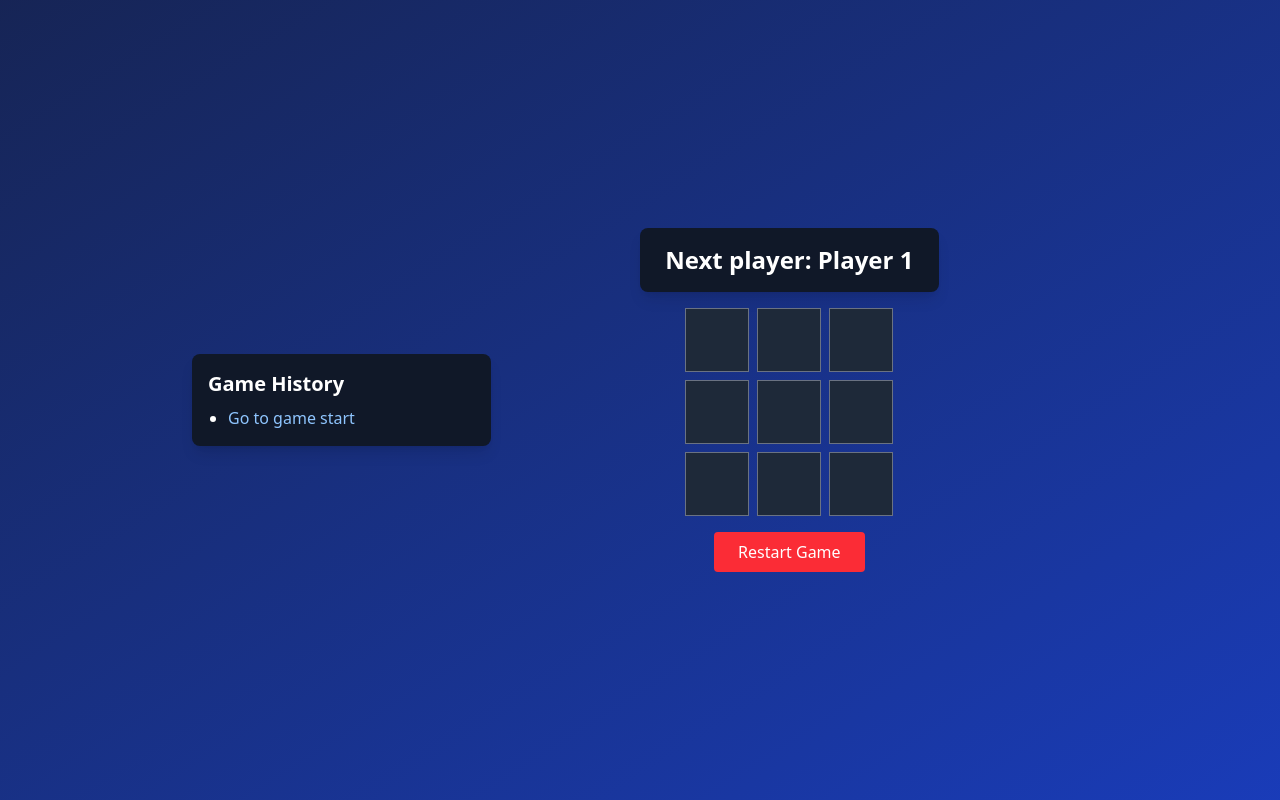
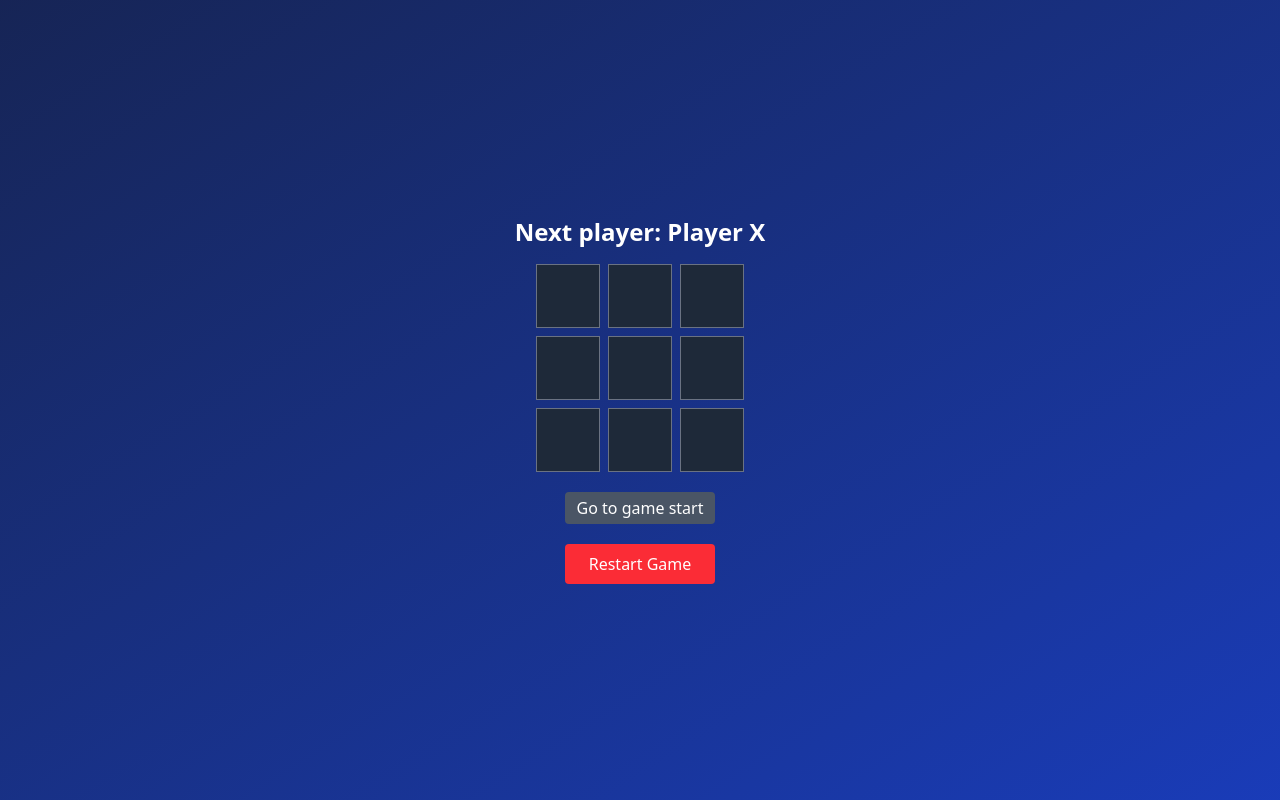
Before and after one commit to vinayak746/Tic-Tac-Toe, a React (Vite) app in the folder Tic-Tac-Toe/: page /game in a window 1280 px wide. Built offline with nearby package versions, Linux system fonts and the light colour scheme.

Commit message:
Add AI mode and player symbol selection to game setup

```diff
--- a/Tic-Tac-Toe/src/components/Game.jsx
+++ b/Tic-Tac-Toe/src/components/Game.jsx
@@ -1,4 +1,4 @@
-import { useState } from "react";
+import { useState, useEffect } from "react";
 import { useLocation } from "react-router-dom";
 
 function Square({ value, onSquareClick }) {
@@ -12,20 +12,11 @@ function Square({ value, onSquareClick }) {
   );
 }
 
-function Board({ xIsNext, squares, onPlay, players }) {
-  function handleClick(i) {
-    if (calculateWinner(squares) || squares[i]) {
-      return;
-    }
-    const nextSquares = squares.slice();
-    nextSquares[i] = xIsNext ? players.player1Symbol : players.player2Symbol;
-    onPlay(nextSquares);
-  }
-
+function Board({ squares, onPlay }) {
   return (
     <div className="grid grid-cols-3 gap-2">
       {squares.map((square, i) => (
-        <Square key={i} value={square} onSquareClick={() => handleClick(i)} />
+        <Square key={i} value={square} onSquareClick={() => onPlay(i)} />
       ))}
     </div>
   );
@@ -33,27 +24,54 @@ function Board({ xIsNext, squares, onPlay, players }) {
 
 export default function Game() {
   const location = useLocation();
-  const params = new URLSearchParams(location.search);
-  const player1 = params.get("player1") || "Player 1";
-  const player2 = params.get("player2") || "Player 2";
+  const queryParams = new URLSearchParams(location.search);
+  const player1 = queryParams.get("player1") || "Player X";
+  const player2 = queryParams.get("player2") || "Player O";
+  const mode = queryParams.get("mode") || "player"; // "player" or "ai"
 
   const [history, setHistory] = useState([Array(9).fill(null)]);
-  const [currentMove, setCurrentMove] = useState(0);
-  const xIsNext = currentMove % 2 === 0;
-  const currentSquares = history[currentMove];
+  const [stepNumber, setStepNumber] = useState(0);
+  const [xIsNext, setXIsNext] = useState(true);
 
-  function handlePlay(nextSquares) {
-    setHistory([...history.slice(0, currentMove + 1), nextSquares]);
-    setCurrentMove((prev) => prev + 1);
+  const currentSquares = history[stepNumber];
+
+  useEffect(() => {
+    if (mode === "ai" && !xIsNext && !calculateWinner(currentSquares)) {
+      const bestMove = findBestMove(currentSquares, "O");
+      if (bestMove !== -1) {
+        setTimeout(() => handleAIMove(bestMove), 500);
+      }
+    }
+  }, [xIsNext, history]);
+
+  function handlePlay(i) {
+    if (currentSquares[i] || calculateWinner(currentSquares)) return;
+
+    const newSquares = currentSquares.slice();
+    newSquares[i] = xIsNext ? "X" : "O";
+
+    const newHistory = [...history.slice(0, stepNumber + 1), newSquares];
+
+    setHistory(newHistory);
+    setStepNumber(newHistory.length - 1);
+    setXIsNext(!xIsNext);
   }
 
-  function jumpTo(nextMove) {
-    setCurrentMove(nextMove);
+  function handleAIMove(i) {
+    if (!currentSquares[i] && !calculateWinner(currentSquares)) {
+      handlePlay(i);
+    }
+  }
+
+  function jumpTo(step) {
+    setStepNumber(step);
+    setXIsNext(step % 2 === 0);
   }
 
   function resetGame() {
     setHistory([Array(9).fill(null)]);
-    setCurrentMove(0);
+    setStepNumber(0);
+    setXIsNext(true);
   }
 
   const winner = calculateWinner(currentSquares);
@@ -61,39 +79,29 @@ export default function Game() {
 
   return (
     <div className="min-h-screen flex flex-col items-center justify-center bg-gradient-to-br from-blue-950 to-blue-800 text-white p-8">
-      <div className="flex flex-col md:flex-row items-center w-full max-w-4xl">
-        <div className="md:w-1/3 w-full bg-gray-900 p-4 rounded-lg shadow-lg mb-4 md:mb-0">
-          <h3 className="text-xl font-semibold mb-2">Game History</h3>
-          <ul className="list-disc pl-5 space-y-2">
-            {history.map((_, move) => (
-              <li key={move}>
-                <button
-                  className="text-blue-300 hover:underline"
-                  onClick={() => jumpTo(move)}
-                >
-                  {move > 0 ? `Go to move #${move}` : "Go to game start"}
-                </button>
-              </li>
-            ))}
-          </ul>
-        </div>
-
-        <div className="md:w-2/3 flex flex-col items-center">
-          <div className="w-1/2 bg-gray-900 p-4 rounded-lg shadow-lg text-center mb-4">
-            <h2 className="text-2xl font-semibold">
+      <div className="flex flex-col items-center w-full max-w-md">
+        <h2 className="text-2xl font-semibold mb-4">
           {winner
             ? `Winner: ${winner === "X" ? player1 : player2}`
             : isDraw
-                ? "It's a Draw!"
+            ? "It's a draw!"
             : `Next player: ${xIsNext ? player1 : player2}`}
         </h2>
+        <Board squares={currentSquares} onPlay={handlePlay} />
+
+        {/* Move History Buttons */}
+        <div className="mt-4">
+          {history.map((_, move) => (
+            <button
+              key={move}
+              onClick={() => jumpTo(move)}
+              className="m-1 px-3 py-1 bg-gray-600 text-white rounded hover:bg-gray-500"
+            >
+              {move === 0 ? "Go to game start" : `Go to move #${move}`}
+            </button>
+          ))}
         </div>
-          <Board
-            xIsNext={xIsNext}
-            squares={currentSquares}
-            onPlay={handlePlay}
-            players={{ player1Symbol: "X", player2Symbol: "O" }}
-          />
+
         <button
           className="mt-4 px-6 py-2 bg-red-500 text-white rounded hover:bg-red-600"
           onClick={resetGame}
@@ -102,10 +110,59 @@ export default function Game() {
         </button>
       </div>
     </div>
-    </div>
   );
 }
 
+// 🔥 Minimax Algorithm for AI
+function findBestMove(squares, aiPlayer) {
+  let bestScore = -Infinity;
+  let move = -1;
+
+  for (let i = 0; i < squares.length; i++) {
+    if (!squares[i]) {
+      squares[i] = aiPlayer;
+      let score = minimax(squares, 0, false);
+      squares[i] = null;
+
+      if (score > bestScore) {
+        bestScore = score;
+        move = i;
+      }
+    }
+  }
+  return move;
+}
+
+function minimax(squares, depth, isMaximizing) {
+  const winner = calculateWinner(squares);
+  if (winner === "X") return -10 + depth;
+  if (winner === "O") return 10 - depth;
+  if (squares.every((square) => square !== null)) return 0;
+
+  if (isMaximizing) {
+    let bestScore = -Infinity;
+    for (let i = 0; i < squares.length; i++) {
+      if (!squares[i]) {
+        squares[i] = "O";
+        bestScore = Math.max(bestScore, minimax(squares, depth + 1, false));
+        squares[i] = null;
+      }
+    }
+    return bestScore;
+  } else {
+    let bestScore = Infinity;
+    for (let i = 0; i < squares.length; i++) {
+      if (!squares[i]) {
+        squares[i] = "X";
+        bestScore = Math.min(bestScore, minimax(squares, depth + 1, true));
+        squares[i] = null;
+      }
+    }
+    return bestScore;
+  }
+}
+
+// Function to check for a winner
 function calculateWinner(squares) {
   const lines = [
     [0, 1, 2],
--- a/Tic-Tac-Toe/src/components/PlayerForm.jsx
+++ b/Tic-Tac-Toe/src/components/PlayerForm.jsx
@@ -4,18 +4,26 @@ import { useNavigate } from "react-router-dom";
 export default function PlayerForm() {
   const [player1, setPlayer1] = useState("");
   const [player2, setPlayer2] = useState("");
+  const [gameMode, setGameMode] = useState("pvp"); // "pvp" or "ai"
+  const [playerSymbol, setPlayerSymbol] = useState("X"); // Default player plays "X"
   const navigate = useNavigate();
 
   function handleSubmit(e) {
     e.preventDefault();
-    if (player1.trim() && player2.trim()) {
+    if (gameMode === "pvp" && player1.trim() && player2.trim()) {
       navigate(
-        `/game?player1=${encodeURIComponent(
+        `/game?mode=pvp&player1=${encodeURIComponent(
           player1
         )}&player2=${encodeURIComponent(player2)}`
       );
+    } else if (gameMode === "ai" && player1.trim()) {
+      navigate(
+        `/game?mode=ai&player1=${encodeURIComponent(
+          player1
+        )}&playerSymbol=${encodeURIComponent(playerSymbol)}`
+      );
     } else {
-      alert("Both players need a name!");
+      alert("Please enter player name(s).");
     }
   }
 
@@ -23,6 +31,18 @@ export default function PlayerForm() {
     <div className="bg-gray-800 p-6 rounded-lg shadow-lg text-center w-80">
       <h2 className="text-2xl font-bold mb-4">Enter Player Names</h2>
       <form onSubmit={handleSubmit} className="space-y-4">
+        <div>
+          <label className="text-white">Game Mode:</label>
+          <select
+            className="w-full p-2 rounded bg-gray-700 text-white"
+            value={gameMode}
+            onChange={(e) => setGameMode(e.target.value)}
+          >
+            <option value="pvp">Player vs. Player</option>
+            <option value="ai">Player vs. Computer</option>
+          </select>
+        </div>
+
         <input
           type="text"
           placeholder="Player 1 Name"
@@ -30,6 +50,8 @@ export default function PlayerForm() {
           value={player1}
           onChange={(e) => setPlayer1(e.target.value)}
         />
+
+        {gameMode === "pvp" ? (
           <input
             type="text"
             placeholder="Player 2 Name"
@@ -37,6 +59,20 @@ export default function PlayerForm() {
             value={player2}
             onChange={(e) => setPlayer2(e.target.value)}
           />
+        ) : (
+          <div>
+            <label className="text-white">Choose Your Symbol:</label>
+            <select
+              className="w-full p-2 rounded bg-gray-700 text-white"
+              value={playerSymbol}
+              onChange={(e) => setPlayerSymbol(e.target.value)}
+            >
+              <option value="X">X</option>
+              <option value="O">O</option>
+            </select>
+          </div>
+        )}
+
         <button
           type="submit"
           className="bg-blue-500 px-4 py-2 rounded hover:bg-blue-600"
```
Lines whose indentation alone changed are shown as unchanged.
